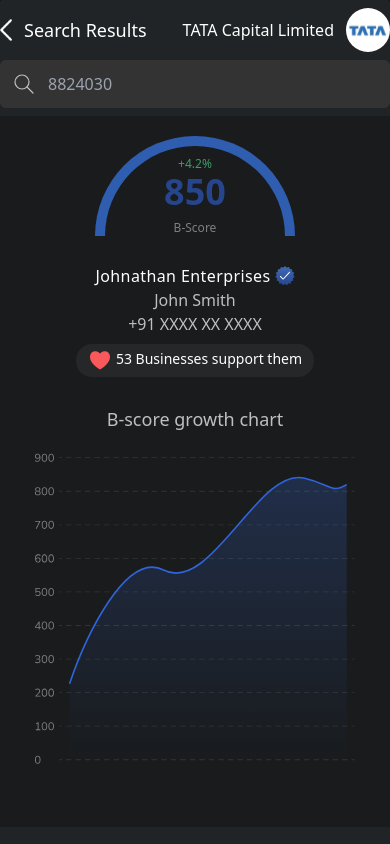
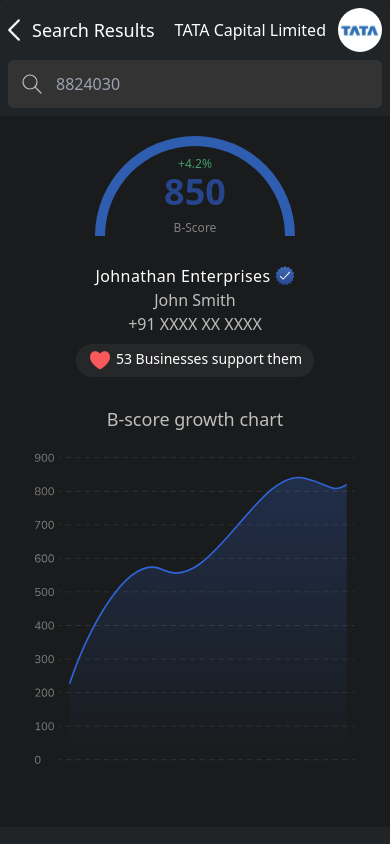
Before and after one commit to Prathamesh-Dukare/Business-Score-Dashboard, a React (Vite) app: page / in a window 390 px wide. Shown: the top 844 px of the page. Built offline with nearby package versions, Linux system fonts and the light colour scheme.

Commit message:
Fix : Header padding in mobile

```diff
--- a/src/components/Header.jsx
+++ b/src/components/Header.jsx
@@ -5,8 +5,7 @@
 
 export default function Header() {
     return (
-        <section className='header  '>
-
+        <section className='header px-2 sm:px-0'>
             <div className='header-nav flex justify-between items-center'>
                 <div className="navigate flex items-center space-x-3">
                     <img className="back-arrow w-3 hover:cursor-pointer" src={arrowImg} alt="Back" />
```
